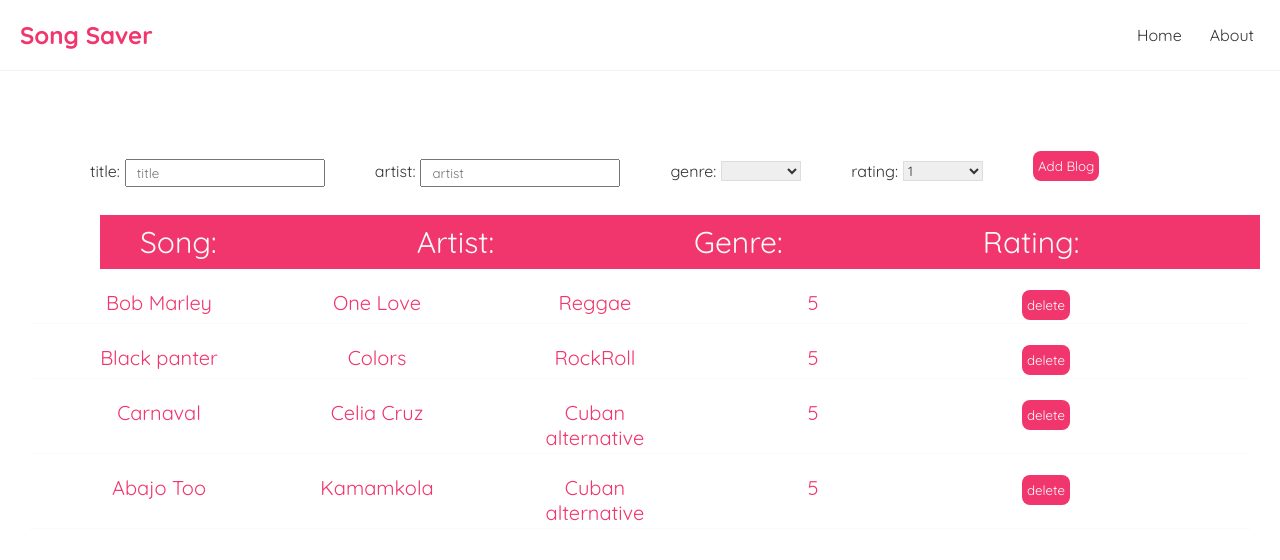
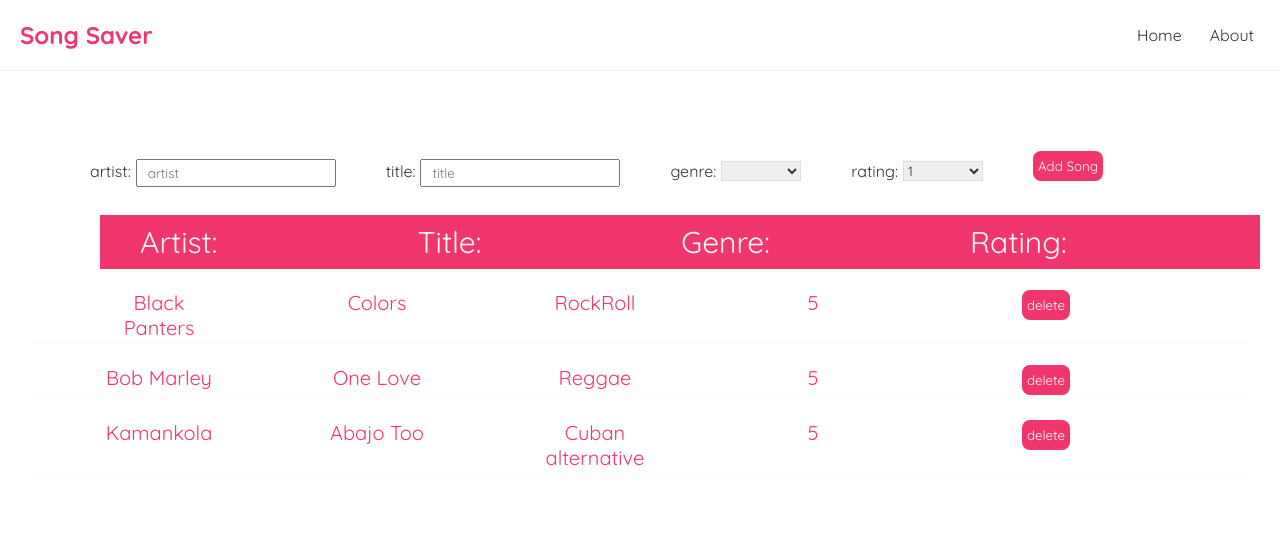
Before and after one commit to carloscfgos1980/Assignment-React-Sonsaver, a React (Create React App) app: page / in a window 1280 px wide. Shown: the top 560 px of the page. Built offline with nearby package versions, Linux system fonts and the light colour scheme; data requests are answered from the project's data file.

Commit message:
fetch ok & order alphabetical by artists

```diff
--- a/data/db.json
+++ b/data/db.json
@@ -1,32 +1,25 @@
 {
   "songs": [
     {
-      "title": "Bob Marley",
-      "artist": "One Love",
+      "title": "One Love",
+      "artist": "Bob Marley",
       "genre": "Reggae",
       "rating": "5",
       "id": 1
     },
     {
-      "title": "Black panter",
-      "artist": "Colors",
-      "genre": "RockRoll",
+      "title": "Abajo Too",
+      "artist": "Kamankola",
+      "genre": "Cuban alternative",
       "rating": "5",
       "id": 2
     },
     {
-      "title": "Carnaval",
-      "artist": "Celia Cruz",
-      "genre": "Cuban alternative",
+      "title": "Colors",
+      "artist": "Black Panters",
+      "genre": "RockRoll",
       "rating": "5",
       "id": 3
-    },
-    {
-      "title": "Abajo Too",
-      "artist": "Kamamkola",
-      "genre": "Cuban alternative",
-      "rating": "5",
-      "id": 4
     }
   ]
 }
--- a/src/Home.js
+++ b/src/Home.js
@@ -5,6 +5,10 @@ import useFetch from "./components/useFetch";
 
 const Home = () => {
     const { data: songs, isPending, error } = useFetch('http://localhost:8000/songs');
+
+    //const orderSongs = songs.sort((a, b) => a.artist - b.artist);
+    //console.log("songs", songs);
+    //console.log("order songs", orderSongs);
 
     // I use {} to wrap the return like this:
     // {songs && <SongList songs={songs} handleDelete={handleDelete} />}
@@ -14,7 +18,9 @@ const Home = () => {
             {error && <div>{error}</div>}
             {isPending && <div>Loading...</div>}
             <Inputs />
-            {songs && <SongList songs={songs} />}
+            {songs && <SongList songs={
+                songs.sort((a, b) => a.artist - b.artist)
+            } />}
         </div>
     );
 }
--- a/src/components/Inputs.js
+++ b/src/components/Inputs.js
@@ -28,6 +28,15 @@ const Inputs = () => {
     return (
         <div>
             <form onSubmit={handleSubmit}>
+                <label>artist:</label>
+                <input
+                    type="text"
+                    required
+                    name="artist"
+                    placeholder="artist"
+                    value={artist}
+                    onChange={(e) => setArtist(e.target.value)}
+                />
                 <label>title:</label>
                 <input
                     type="text"
@@ -36,15 +45,6 @@ const Inputs = () => {
                     placeholder="title"
                     value={title}
                     onChange={(e) => setTitle(e.target.value)}
-                />
-                <label>artist:</label>
-                <input
-                    type="text"
-                    required
-                    name="artist"
-                    placeholder="artist"
-                    value={artist}
-                    onChange={(e) => setArtist(e.target.value)}
                 />
                 <label>genre:</label>
                 <select
@@ -68,8 +68,8 @@ const Inputs = () => {
                     <option value="4">4</option>
                     <option value="5">5</option>
                 </select>
-                {!isPending && <button>Add Blog</button>}
-                {isPending && <button disabled>Adding Blog....</button>}
+                {!isPending && <button>Add Song</button>}
+                {isPending && <button disabled>Adding Song....</button>}
             </form>
         </div>
     );
--- a/src/components/SongsList.js
+++ b/src/components/SongsList.js
@@ -2,6 +2,18 @@
 // import useFetch from "./useFetch";
 
 const SongList = ({ songs }) => {
+    songs.sort((a, b) => {
+        let a1 = a.artist.toLowerCase(),
+            a2 = b.artist.toLowerCase();
+
+        if (a1 < a2) {
+            return -1;
+        }
+        if (a1 > a2) {
+            return 1;
+        }
+        return 0;
+    });
     //const songs = props.songs
     //This parameters method is not working
     //const { id } = useParams();
@@ -20,19 +32,20 @@ const SongList = ({ songs }) => {
         <div className="song-list">
             <div className="up-line">
                 <ul>
-                    <li>Song:</li>
                     <li>Artist:</li>
+                    <li>Title:</li>
                     <li>Genre:</li>
                     <li>Rating:</li>
                     <li></li>
 
                 </ul>
             </div>
+
             {songs.map(song => (
                 <div className="song-preview" key={song.id} >
                     <ul>
+                        <li >{song.artist}</li>
                         <li>{song.title}</li>
-                        <li >{song.artist}</li>
                         <li >{song.genre}</li>
                         <li >{song.rating}</li>
                         <li><button onClick={() => handleDelete(song.id)} style={{ left: '1000px' }}>delete</button></li>
--- a/src/components/useFetch.js
+++ b/src/components/useFetch.js
@@ -26,7 +26,7 @@ const useFetch = (url) => {
             })
 
 
-    }, [url])
+    }, [data])
 
     return { data, isPending, error };
 }
```
